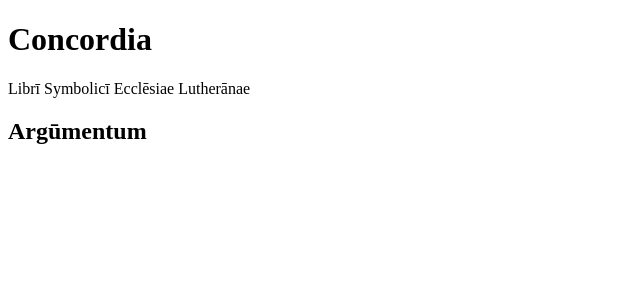
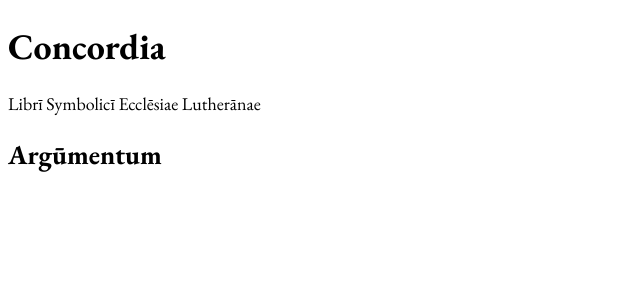
Before and after one commit to austintheriot/concordia, a SvelteKit app in the folder app/: page / in a window 1280 px wide. Shown: the top 300 px of the page, without its empty margins (0-640 px from the left). Built offline with nearby package versions, Linux system fonts and the light colour scheme.

Commit message:
add EBGaramond variable font

```diff
--- a/app/src/app.html
+++ b/app/src/app.html
@@ -3,6 +3,24 @@
   <head>
     <meta charset="utf-8" />
     <link rel="icon" href="%sveltekit.assets%/favicon.png" />
+
+    <!-- Preloading EBGaramond Fonts -->
+    <!-- See https://googlefonts.github.io/ebgaramond-specimen/ -->
+    <link
+      rel="preload"
+      href="%sveltekit.assets%/fonts/EBGaramond.ttf"
+      type="font/ttf"
+      as="font"
+      crossorigin
+    />
+    <link
+      rel="preload"
+      href="%sveltekit.assets%/fonts/EBGaramond-Italic.ttf"
+      type="font/ttf"
+      as="font"
+      crossorigin
+    />
+
     <meta name="viewport" content="width=device-width, initial-scale=1" />
     %sveltekit.head%
   </head>
--- /dev/null
+++ b/app/src/global.css
@@ -0,0 +1,24 @@
+@layer base {
+  /* Custom font */
+  @font-face {
+    font-family: 'EBGaramond';
+    src: url('/fonts/EBGaramond.ttf') format('truetype') tech(variations);
+    font-style: normal;
+    font-variation-settings: 'wght' 375;
+  }
+
+  @font-face {
+    font-family: 'EBGaramond';
+    src: url('/fonts/EBGaramond-Italic.ttf') format('truetype') tech(variations);
+    font-style: italic;
+    font-variation-settings: 'wght' 375;
+  }
+
+  :root {
+    font-family: 'EBGaramond', sans-serif;
+    padding: 0;
+    margin: 0;
+    line-height: 1.25;
+    font-size: 18px;
+  }
+}
--- a/app/src/routes/+layout.ts
+++ b/app/src/routes/+layout.ts
@@ -1,2 +1,4 @@
+import '../global.css';
+
 // This can be false if you're using a fallback (i.e. SPA mode)
 export const prerender = true;
```
Also changed, not shown: app/static/fonts/EBGaramond-Italic.ttf (added), app/static/fonts/EBGaramond.ttf (added).
